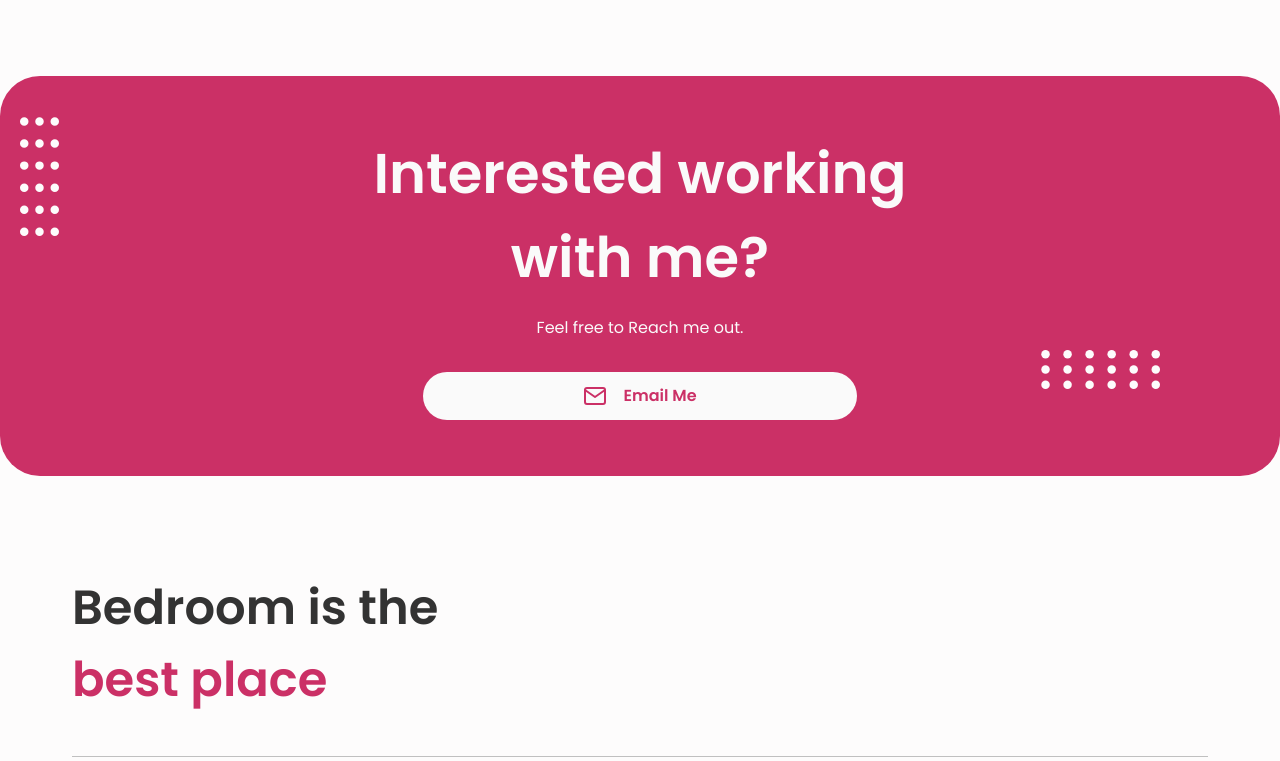
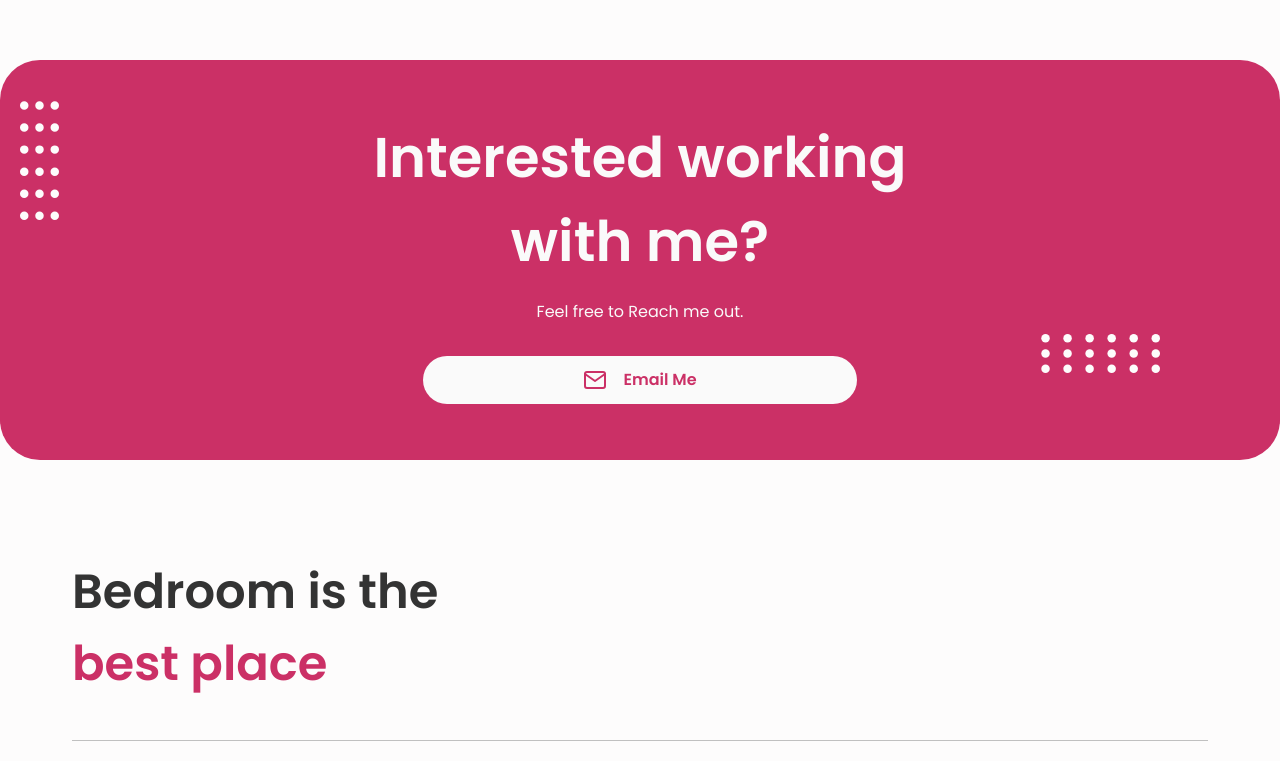
Before and after one commit to bedull11/bedull11.github.io, a website: page index.html in a window 1280 px wide. Shown: the part 3895-4656 px from the top of the page. Drawn offline with nearby package versions, Linux system fonts and the light colour scheme.

Commit message:
update padding contact section

```diff
--- a/index.html
+++ b/index.html
@@ -397,7 +397,7 @@
     <!-- Blog Section END-->
 
     <!-- Contact Section START-->
-    <section id="contact" class="mt-28">
+    <section id="contact" class="pt-24">
       <div class="container pt-10 pb-16 lg:py-14 bg-primary rounded-[40px]">
         <div class="flex justify-center items-center flex-col font-semibold text-[24px] md:text-[32px] lg:text-[56px] text-white-100">
           <h4 class="">Interested working</h4>
```
Also changed, not shown: dist/output.css.
